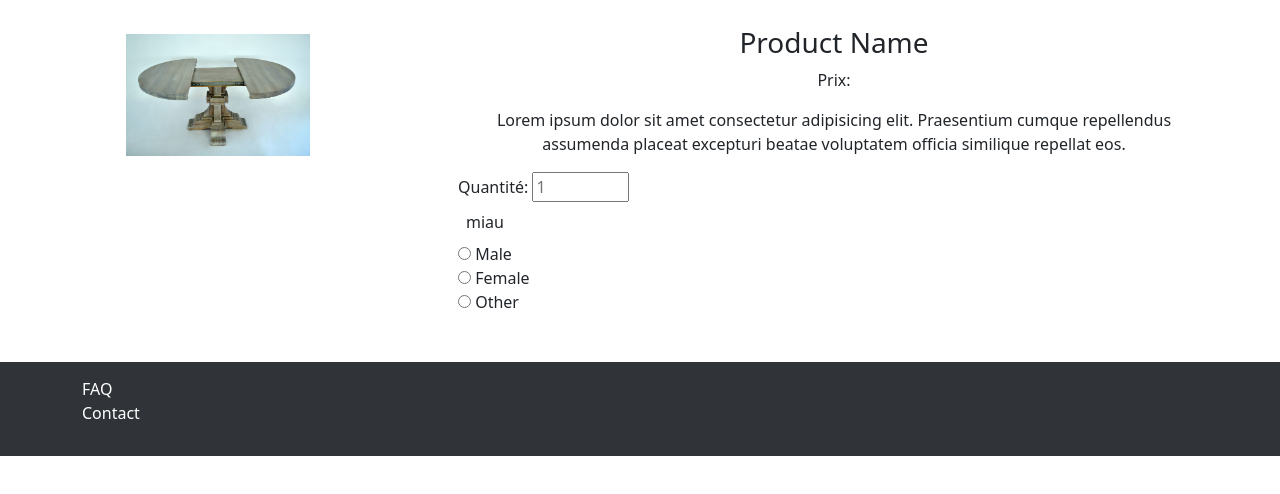
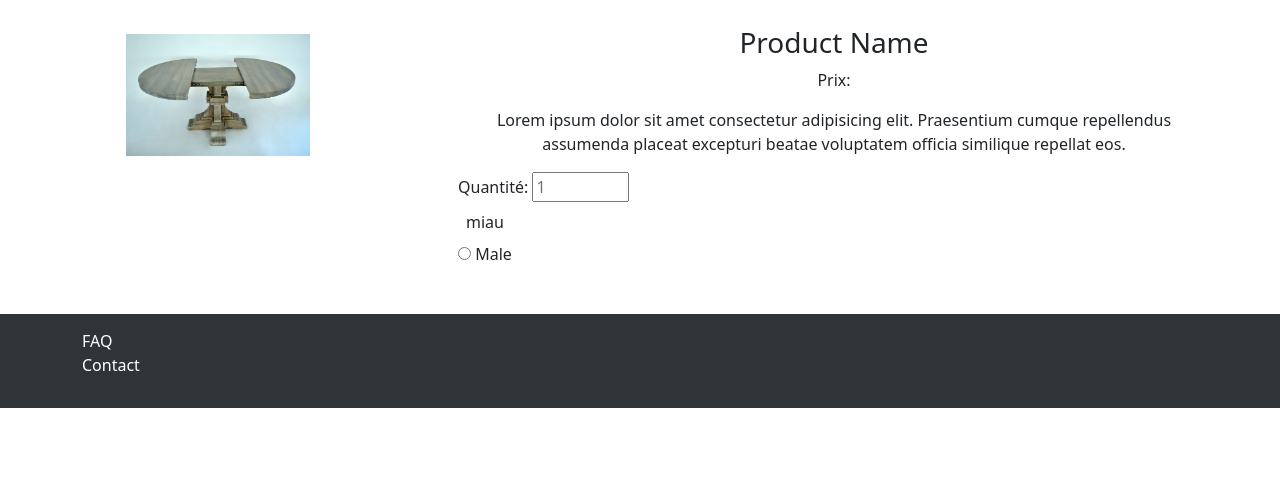
Before and after one commit to mambitoano2000/Orinoco, a website: page product.html in a window 1280 px wide. Shown: the part 112-606 px from the top of the page. Drawn offline with nearby package versions, Linux system fonts and the light colour scheme; no server answers.

```diff
--- a/product.html
+++ b/product.html
@@ -51,13 +51,10 @@
                         <label for="quantity">Quantité:</label>
                         <input type="number" id="quantity" name="quantity" min="1" max="100"  placeholder="1">
                         <p  class="m-2" id="optionType">miau</p>
-                        <form>
+                        <form id="optionForm">
                             <input type="radio" id="male" name="gender" value="male">
                             <label for="male">Male</label><br>
-                            <input type="radio" id="female" name="gender" value="female">
-                            <label for="female">Female</label><br>
-                            <input type="radio" id="other" name="gender" value="other">
-                            <label for="other">Other</label>
+
                           </form>
                     </div>
                 </div>
```
Also changed, not shown: script.js (+15 -0 lines).
